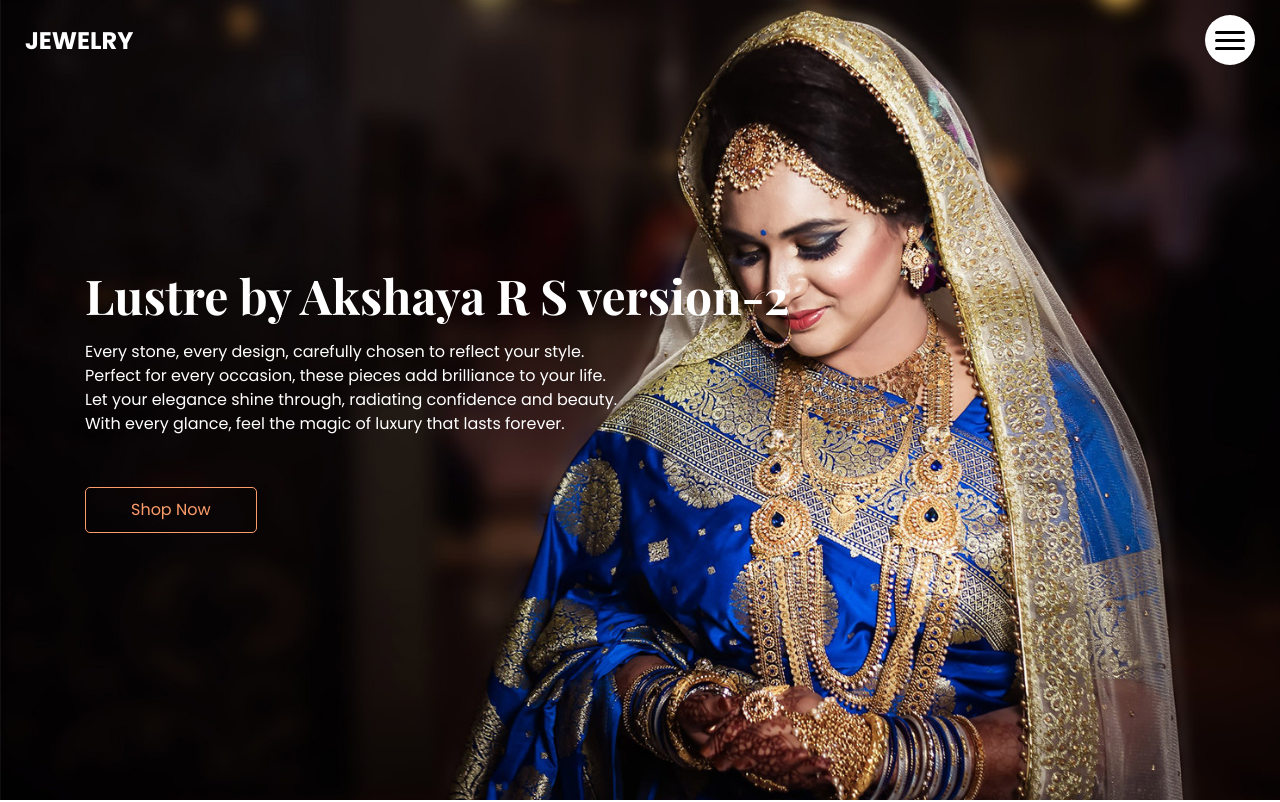
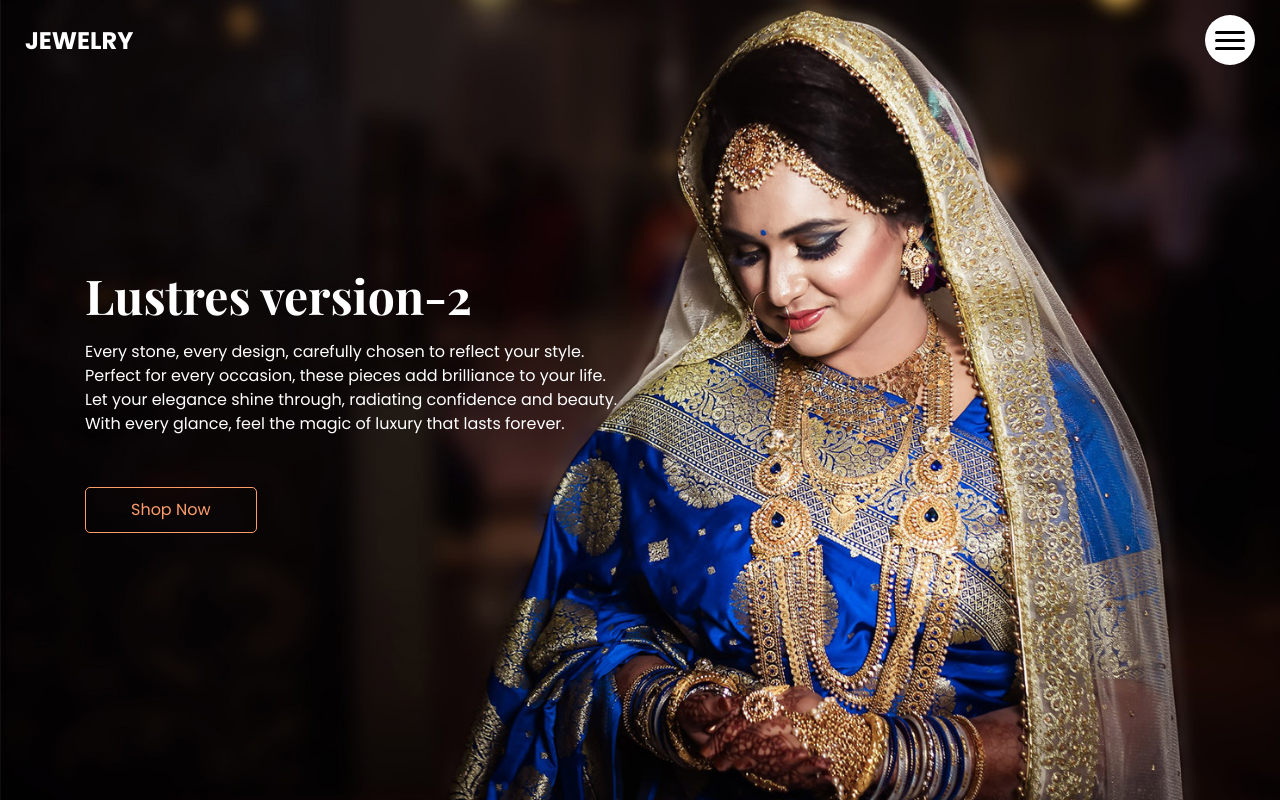
Before and after one commit to Akshayars01/MyProject1, a plain HTML site: page Hustler By Akshaya/healet-html/index.html in a window 1280 px wide. Shown: the top 802 px of the page. Drawn offline with nearby package versions, Linux system fonts and the light colour scheme.

Commit message:
Update index.html

```diff
--- a/Hustler By Akshaya/healet-html/index.html
+++ b/Hustler By Akshaya/healet-html/index.html
@@ -71,7 +71,7 @@
       <div class="col-md-9 col-lg-8">
         <div class="detail-box">
           <h1>
-           Lustre by Akshaya R S version-2
+           Lustres version-2
 
           </h1>
           <p>
```
